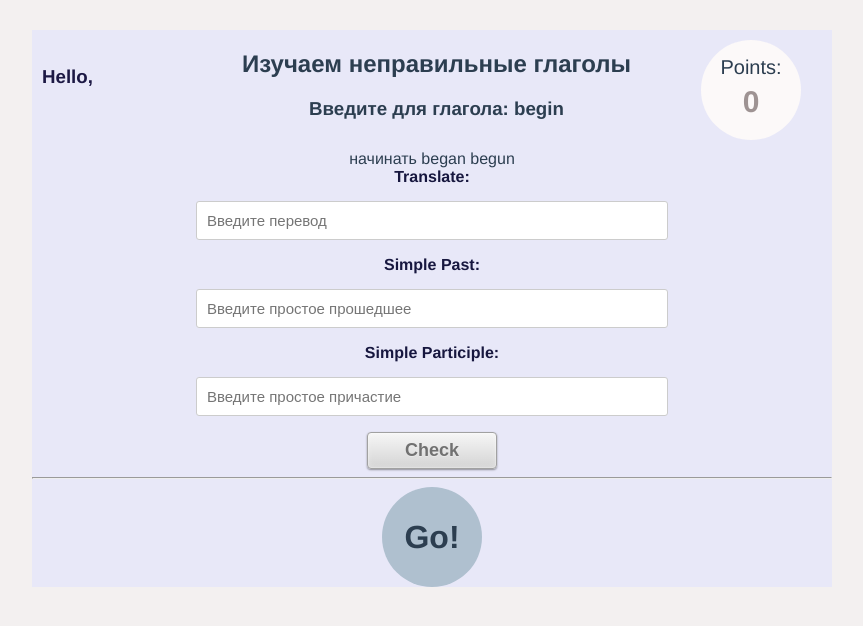
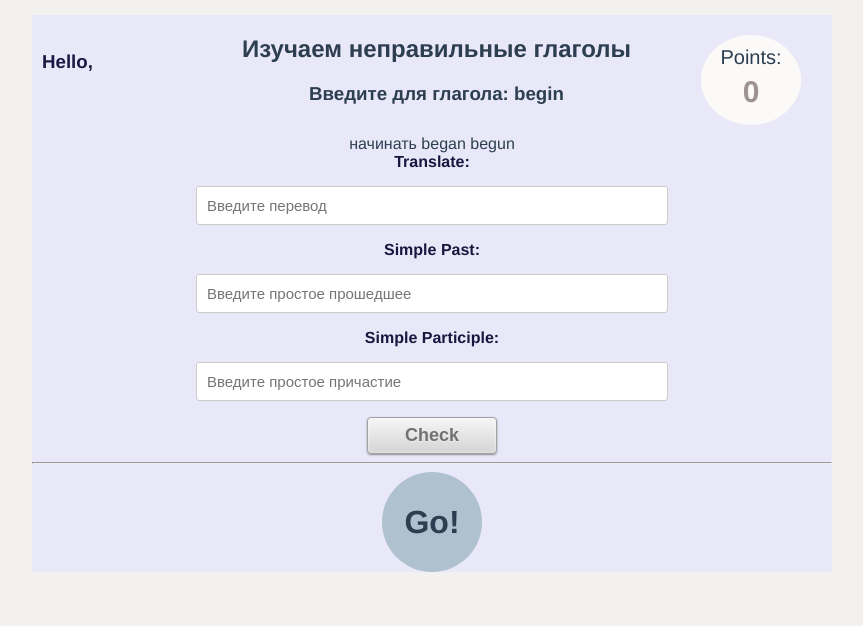
Before and after one commit to AlexMurrr/irregularVerbsCompositionAPI, a Vue app in the folder frontend/: page / in a window 1280 px wide. Shown: the top 626 px of the page, without its empty margins (208-1071 px from the left). Built offline with nearby package versions, Linux system fonts and the light colour scheme; no server answers.

Commit message:
style: correct numberPoint.vue

```diff
--- a/frontend/src/App.vue
+++ b/frontend/src/App.vue
@@ -15,7 +15,7 @@ import verbRendom from "./components/verbRendom.vue";
   -moz-osx-font-smoothing: grayscale;
   text-align: center;
   color: #2c3e50;
-  margin: 30px auto;
+  margin: 15px auto;
   width: 800px;
   background-color: rgb(232, 232, 248);
 }
--- a/frontend/src/components/header.vue
+++ b/frontend/src/components/header.vue
@@ -33,4 +33,7 @@ const props = defineProps({ verb: String });
 .hader {
   margin-right: 60px;
 }
+.point{
+  margin-top: 10px;
+}
 </style>
--- a/frontend/src/components/numberPoints.vue
+++ b/frontend/src/components/numberPoints.vue
@@ -30,7 +30,7 @@ const { numPoints } = storeToRefs(useStoreCheckVerbs);
   height: 22px;
   border-radius: 50%;
   width: 100px;
-  height: 100px;
+  height: 90px;
   border: 5px;
   margin: 10px;
   display: flex;
```
